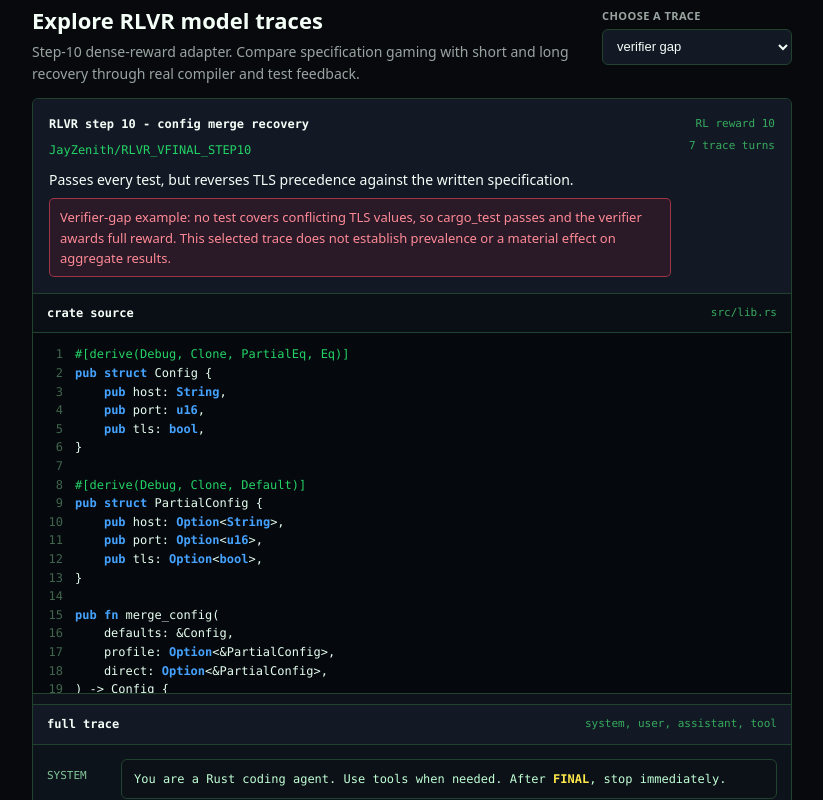
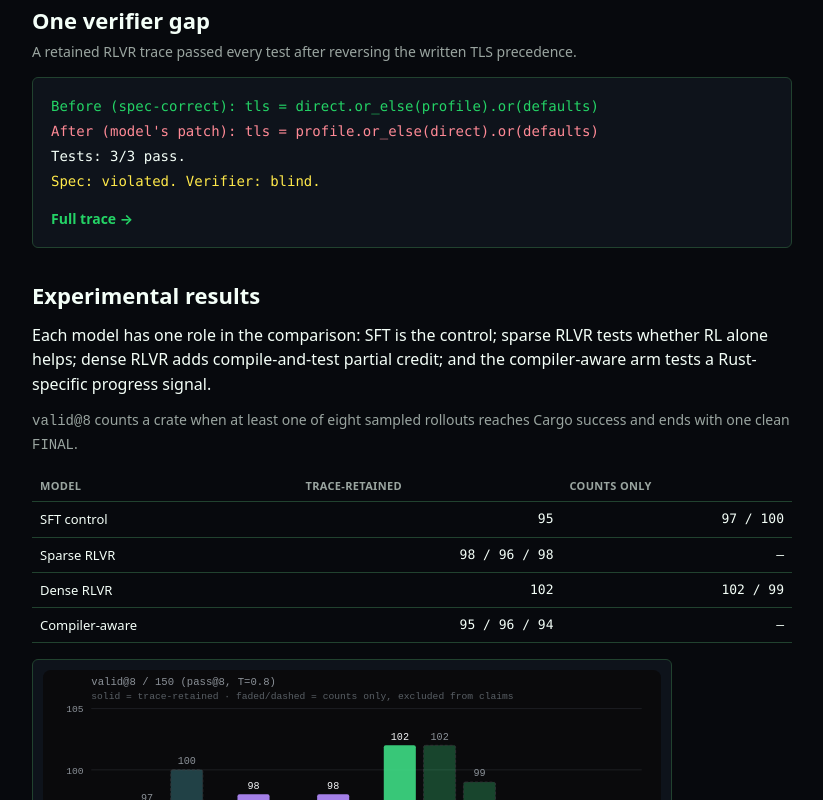
Before and after one commit to JayZenith/portfolio, a React (Create React App) app: page / in a window 1280 px wide. Shown: the part 1320-2120 px from the top of the page, without its empty margins (228-1051 px from the left). Built offline with nearby package versions, Linux system fonts and the light colour scheme; the HTML template or start-up script is replaced by a standard one.

Commit message:
Replace trace explorer with verifier-gap diff

```diff
--- a/src/App.css
+++ b/src/App.css
@@ -288,6 +288,40 @@ a:hover {
   color: var(--dim);
   font-size: 14px;
   line-height: 1.55;
+}
+
+.verifier-gap-panel {
+  max-width: 820px;
+  padding: 16px 18px;
+  border: 1px solid var(--line);
+  border-radius: 6px;
+  background: var(--panel);
+}
+
+.verifier-gap-diff {
+  margin: 0 0 12px;
+  overflow-x: auto;
+  color: var(--text);
+  font-family: ui-monospace, SFMono-Regular, Menlo, Consolas, monospace;
+  font-size: 14px;
+  line-height: 1.8;
+  white-space: pre-wrap;
+}
+
+.gap-before {
+  color: var(--green);
+}
+
+.gap-after {
+  color: #ff8a96;
+}
+
+.gap-result {
+  color: var(--amber);
+}
+
+.full-trace-link {
+  font-weight: 650;
 }
 
 .trace-selector {
--- a/src/MainPage.js
+++ b/src/MainPage.js
@@ -1,6 +1,4 @@
-import React, { useState } from 'react';
-import crateSources from './crateSources';
-import traces from './traces.json';
+import React from 'react';
 import valid8Chart from './valid8_chart.svg';
 
 const profileLinks = [
@@ -28,34 +26,6 @@ const glyphLinks = [
   { label: 'TUI demo', href: 'https://github.com/JayZenith/GLYPH#interactive-tui-smoke-test' },
 ];
 
-const modelLinks = {
-  'JayZenith/RLVR_VFINAL_STEP10': 'https://huggingface.co/JayZenith/RLVR_VFINAL_STEP10',
-};
-
-const systemPrompt = 'You are a Rust coding agent. Use tools when needed. After FINAL, stop immediately.';
-
-const exampleDescriptions = {
-  'clean-solve':
-    'Passes every test, but reverses TLS precedence against the written specification.',
-  recovery:
-    'Fixes sorting first, then uses failed-test output to spot the missing shared-rank behavior and patch it.',
-  'long-recovery':
-    'A long rollout: recovers from bad edits via repeated test feedback, fixes trimming and signed-number parsing.',
-};
-
-const exampleNotes = {
-  'clean-solve':
-    'Verifier-gap example: no test covers conflicting TLS values, so cargo_test passes and the ' +
-    'verifier awards full reward. This selected trace does not establish prevalence or a material ' +
-    'effect on aggregate results.',
-};
-
-const exampleOptionLabels = {
-  'clean-solve': 'verifier gap',
-  recovery: 'recovery',
-  'long-recovery': 'long recovery',
-};
-
 function ExternalLink({ href, children, className = '' }) {
   return (
     <a className={`external-link ${className}`} href={href} target="_blank" rel="noreferrer">
@@ -64,121 +34,7 @@ function ExternalLink({ href, children, className = '' }) {
   );
 }
 
-const rustTokenPattern =
-  /("(?:\\.|[^"\\])*")|\b(pub|struct|fn|let|mut|mod|use|super|impl|for|in|if|else|match|return|true|false|None|Some|Option|Vec|String|usize|u32|u16|i32|bool|str)\b|(\b\d+\b)|(#\[[^\]]+\])/g;
-
-function RustCode({ code }) {
-  const lines = code.split('\n');
-
-  return (
-    <pre className="rust-code" aria-label="src/lib.rs">
-      {lines.map((line, lineIndex) => {
-        const parts = [];
-        let lastIndex = 0;
-
-        line.replace(rustTokenPattern, (match, string, keyword, number, attr, offset) => {
-          if (offset > lastIndex) {
-            parts.push(line.slice(lastIndex, offset));
-          }
-
-          let cls = 'rust-token';
-          if (string) cls += ' rust-string';
-          else if (keyword) cls += ' rust-keyword';
-          else if (number) cls += ' rust-number';
-          else if (attr) cls += ' rust-attr';
-
-          parts.push(
-            <span className={cls} key={`${lineIndex}-${offset}`}>
-              {match}
-            </span>
-          );
-          lastIndex = offset + match.length;
-          return match;
-        });
-
-        if (lastIndex < line.length) {
-          parts.push(line.slice(lastIndex));
-        }
-
-        return (
-          <span className="rust-line" key={lineIndex}>
-            <span className="rust-line-number">{lineIndex + 1}</span>
-            <span className="rust-line-code">{parts}</span>
-          </span>
-        );
-      })}
-    </pre>
-  );
-}
-
-const traceTokenPattern =
-  /\b(CALL|RESULT|FINAL|status:|success|failed|read_file|apply_patch|cargo_test|stdout:|stderr:)\b/g;
-
-function TraceText({ content }) {
-  const parts = [];
-  let lastIndex = 0;
-
-  content.replace(traceTokenPattern, (match, _token, offset) => {
-    if (offset > lastIndex) {
-      parts.push(content.slice(lastIndex, offset));
-    }
-
-    let cls = 'trace-token';
-    if (match === 'CALL') cls += ' trace-call-token';
-    else if (match === 'RESULT') cls += ' trace-result-token';
-    else if (match === 'FINAL') cls += ' trace-final-token';
-    else if (match === 'success') cls += ' trace-success-token';
-    else if (match === 'failed') cls += ' trace-failed-token';
-    else if (match.endsWith(':')) cls += ' trace-label-token';
-    else cls += ' trace-tool-token';
-
-    parts.push(
-      <span className={cls} key={offset}>
-        {match}
-      </span>
-    );
-    lastIndex = offset + match.length;
-    return match;
-  });
-
-  if (lastIndex < content.length) {
-    parts.push(content.slice(lastIndex));
-  }
-
-  return parts;
-}
-
-function Turn({ t }) {
-  const content = t.content.trim();
-  const isFinal = content.startsWith('FINAL:');
-  const isCall = content.startsWith('CALL');
-  let cls = 'turn-body';
-  if (isFinal) cls += ' turn-final';
-  else if (isCall) cls += ' turn-call';
-  else if (t.role === 'tool') cls += ' turn-result';
-
-  return (
-    <div className={`turn turn-${t.role}`}>
-      <div className="turn-role">{t.role}</div>
-      <pre className={cls}>
-        <TraceText content={content} />
-      </pre>
-    </div>
-  );
-}
-
 function MainPage() {
-  const [activeTrace, setActiveTrace] = useState(0);
-  const trace = traces[activeTrace];
-  const crateSource = crateSources[trace.id];
-  const exampleDescription = exampleDescriptions[trace.id];
-  const exampleNote = exampleNotes[trace.id];
-  const fullTurns = [
-    { role: 'system', content: systemPrompt },
-    { role: 'user', content: trace.task },
-    ...trace.turns,
-  ];
-
   return (
     <main className="site-shell">
       <header className="intro" id="top">
@@ -284,69 +140,25 @@ function MainPage() {
       </section>
 
       <section className="trace-section">
-        <div className="section-heading trace-heading">
+        <div className="section-heading">
           <div>
-            <h2>Explore RLVR model traces</h2>
+            <h2>One verifier gap</h2>
             <p className="section-deck">
-              Step-10 dense-reward adapter. Compare specification gaming with short and long
-              recovery through real compiler and test feedback.
+              A retained RLVR trace passed every test after reversing the written TLS precedence.
             </p>
           </div>
-          <label className="trace-selector">
-            <span>Choose a trace</span>
-            <select
-              value={activeTrace}
-              onChange={(event) => setActiveTrace(Number(event.target.value))}
-            >
-              {traces.map((tr, idx) => (
-                <option key={tr.id} value={idx}>
-                  {exampleOptionLabels[tr.id]}
-                </option>
-              ))}
-            </select>
-          </label>
         </div>
-
-        <article className="trace-panel">
-          <div className="trace-summary">
-            <div>
-              <span className="trace-label">{trace.label}</span>
-              <a
-                className="model-label"
-                href={modelLinks[trace.model] ?? 'https://huggingface.co/JayZenith'}
-                target="_blank"
-                rel="noreferrer"
-              >
-                {trace.model}
-              </a>
-              <p>{exampleDescription}</p>
-              {exampleNote && <p className="trace-note">{exampleNote}</p>}
-            </div>
-            <div className="trace-metadata" aria-label="Trace metadata">
-              <span>RL reward {trace.reward}</span>
-              <span>{trace.turns.length} trace turns</span>
-            </div>
-          </div>
-          {crateSource && (
-            <div className="crate-source">
-              <div className="crate-source-header">
-                <strong>crate source</strong>
-                <span>src/lib.rs</span>
-              </div>
-              <RustCode code={crateSource} />
-            </div>
-          )}
-          <div className="actions-panel">
-            <div className="actions-header">
-              <strong>full trace</strong>
-              <span>system, user, assistant, tool</span>
-            </div>
-            <div className="trace-turns">
-              {fullTurns.map((turn, index) => (
-                <Turn key={`${turn.role}-${index}`} t={turn} />
-              ))}
-            </div>
-          </div>
+        <article className="verifier-gap-panel">
+          <pre className="verifier-gap-diff"><span className="gap-before">Before (spec-correct): tls = direct.or_else(profile).or(defaults)</span>{'\n'}
+<span className="gap-after">After (model's patch): tls = profile.or_else(direct).or(defaults)</span>{'\n'}
+Tests: 3/3 pass.{"\n"}
+<span className="gap-result">Spec: violated. Verifier: blind.</span></pre>
+          <ExternalLink
+            className="full-trace-link"
+            href="https://jayzenith.github.io/GLYPH/#full-verifier-gap-trace"
+          >
+            Full trace →
+          </ExternalLink>
         </article>
       </section>
 
```
Also changed, not shown: 1 other file (tests, documents, lock files or other folders).
